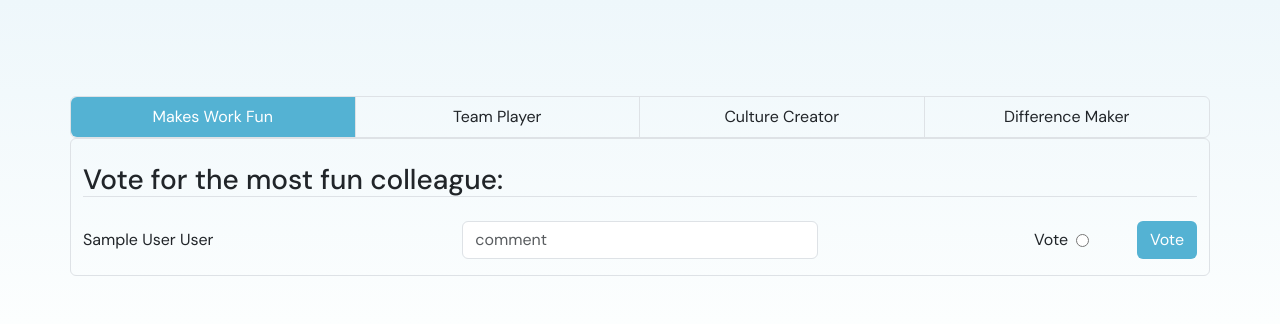
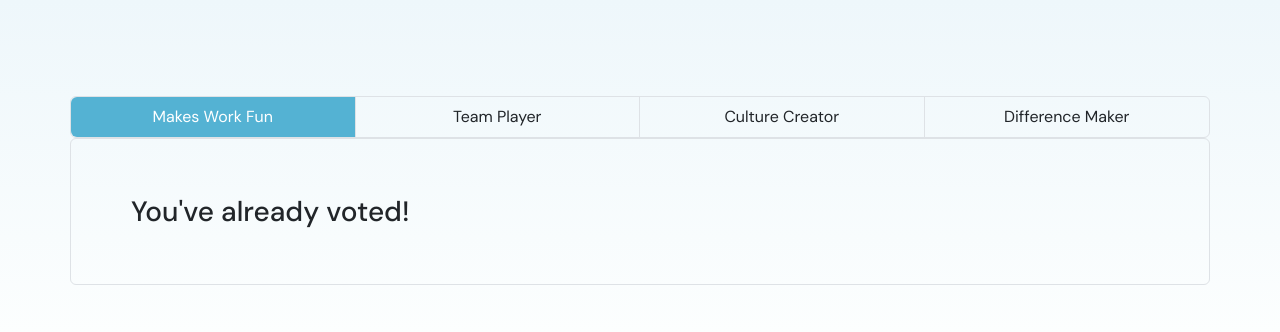
Before and after one commit to Boca77/PABAU-Internship, a PHP site: page /vote.php in a window 1280 px wide. Shown: the part 72-404 px from the top of the page. Run offline with PHP 8.4, Linux system fonts and the light colour scheme; the visitor is signed in with stand-in values (Sample User, id 1); tables that the repository leaves empty or names only in its code hold one stand-in row (values such as "Sample post").

Commit message:
Added vote functionality, connected the index page with vote page and created a vote class to handle vote functionalities

```diff
--- a/classes/User.php
+++ b/classes/User.php
@@ -17,13 +17,13 @@ class User extends Connection
         return $stmt->fetch(PDO::FETCH_ASSOC);
     }
 
-    public function getAllUsers()
+    public function getAllUsersNotLoggedIn()
     {
-        $stmt = $this->connection->prepare('SELECT * FROM users');
+        $stmt = $this->connection->prepare('SELECT * FROM users WHERE id != :id');
+        $stmt->bindParam(':id', $this->id);
         $stmt->execute();
         return $stmt->fetchAll(PDO::FETCH_ASSOC);
     }
-
 
     public function getUserId($email)
     {
@@ -50,4 +50,12 @@ class User extends Connection
         $stmt->bindParam(':password', $credentials['password']);
         $stmt->execute();
     }
+
+    public function checkUserVotes()
+    {
+        $stmt = $this->connection->prepare('SELECT category_id FROM user_vote WHERE voter_id = :id');
+        $stmt->bindParam(':id', $this->id);
+        $stmt->execute();
+        return $stmt->fetchAll(PDO::FETCH_ASSOC);
+    }
 }
--- a/js/vote.js
+++ b/js/vote.js
@@ -8,7 +8,19 @@ const TPBox = $("#TP-box");
 const CCBox = $("#CC-box");
 const DMBox = $("#DM-box");
 
-toggleMWF();
+if (sessionStorage.getItem("category") === null) {
+  sessionStorage.setItem("category", "MWF");
+}
+
+if (sessionStorage.getItem("category") === "MWF") {
+  toggleMWF();
+} else if (sessionStorage.getItem("category") === "TP") {
+  toggleTP();
+} else if (sessionStorage.getItem("category") === "CC") {
+  toggleCC();
+} else if (sessionStorage.getItem("category") === "DM") {
+  toggleDM();
+}
 
 MWF.on("click", toggleMWF);
 TP.on("click", toggleTP);
@@ -16,24 +28,28 @@ CC.on("click", toggleCC);
 DM.on("click", toggleDM);
 
 function toggleMWF() {
+  sessionStorage.setItem("category", "MWF");
   reset();
   MWF.addClass("active");
   MWFBox.css("display", "block");
 }
 
 function toggleTP() {
+  sessionStorage.setItem("category", "TP");
   reset();
   TP.addClass("active");
   TPBox.css("display", "block");
 }
 
 function toggleCC() {
+  sessionStorage.setItem("category", "CC");
   reset();
   CC.addClass("active");
   CCBox.css("display", "block");
 }
 
 function toggleDM() {
+  sessionStorage.setItem("category", "DM");
   reset();
   DM.addClass("active");
   DMBox.css("display", "block");
--- a/vote.php
+++ b/vote.php
@@ -5,7 +5,9 @@ include_once __DIR__ . '/classes/User.php';
 session_start();
 $getUser = new User($_SESSION['userId'] ?? '');
 $user = $getUser->getUser();
-$users = $getUser->getAllUsers();
+$users = $getUser->getAllUsersNotLoggedIn();
+$userVotes = $getUser->checkUserVotes();
+$categoryIds = array_column($userVotes, 'category_id');
 
 ?>
 
@@ -44,6 +46,8 @@ $users = $getUser->getAllUsers();
     <main class="pt-5 background-gradient">
 
         <div class="container py-5">
+
+            <!-- categories tabs  -->
             <div class="row d-flex justify-content-center">
                 <div class="border rounded px-0">
                     <div class="d-flex text-center">
@@ -62,101 +66,118 @@ $users = $getUser->getAllUsers();
                     </div>
                 </div>
             </div>
+            <!-- categories -->
             <div class="row">
                 <div class="col-12 py-2 border pb-0 rounded">
+
+                    <!-- Makes Work Fun section  -->
                     <div id="MWF-box">
+                        <?php if (in_array(1, $categoryIds)) : ?>
+                            <h3 class="p-5">You've already voted!</h3>
+                        <?php else : ?>
                             <h3 class="mt-3 border-bottom">Vote for the most fun colleague: </h3>
                             <?php foreach ($users as $index => $user) : ?>
-                            <form action="" method="POST">
+                                <form action="./scripts/vote.php" method="POST">
                                     <div class="row align-items-center py-3 <?= ($index === array_key_last($users)) ? 'border-bottom-0' : 'border-bottom' ?>">
                                         <div class="col-4">
                                             <p class="mb-0"><?= $user['name'] ?> <?= $user['surname'] ?></p>
                                         </div>
                                         <div class="col-4 text-center">
-                                        <input type="text" placeholder="comment" name="comment" class="w-100 form-control">
+                                            <input type="text" placeholder="comment" name="comment" required class="w-100 form-control">
                                         </div>
-                                    <div class="col-4 d-flex justify-content-end gap-5 align-items-center
-                                ">
+                                        <div class="col-4 d-flex justify-content-center gap-5 align-items-center">
                                             <div class="d-flex align-items-center gap-2">
-                                            <label for="MWF-vote-<?= $user['id'] ?>">Vote</label>
-                                            <input type="radio" name="vote" id="MWF-vote-<?= $user['id'] ?>" value="<?= $user['id'] ?>">
+                                                <input type="hidden" value="1" name="category_id">
                                             </div>
-                                        <button class="btn">Vote</button>
+                                            <button name="nominee_id" value="<?= $user['id'] ?>" class="btn">Vote</button>
                                         </div>
                                     </div>
                                 </form>
                             <?php endforeach; ?>
+                        <?php endif; ?>
                     </div>
+
+                    <!-- Team Player section -->
                     <div id="TP-box">
+                        <?php if (in_array(2, $categoryIds)) : ?>
+                            <h3 class="p-5">You've already voted!</h3>
+                        <?php else : ?>
                             <h3 class="mt-3 border-bottom">Vote for the best team player: </h3>
                             <?php foreach ($users as $index => $user) : ?>
-                            <form action="" method="POST">
+                                <form action="./scripts/vote.php" method="POST">
                                     <div class="row align-items-center py-3 <?= ($index === array_key_last($users)) ? 'border-bottom-0' : 'border-bottom' ?>">
                                         <div class="col-4">
                                             <p class="mb-0"><?= $user['name'] ?> <?= $user['surname'] ?></p>
                                         </div>
                                         <div class="col-4 text-center">
-                                        <input type="text" placeholder="comment" name="comment" class="w-100 form-control">
+                                            <input type="text" placeholder="comment" name="comment" required class="w-100 form-control">
                                         </div>
-                                    <div class="col-4 d-flex justify-content-end gap-5 align-items-center
-                                ">
+                                        <div class="col-4 d-flex justify-content-center gap-5 align-items-center">
                                             <div class="d-flex align-items-center gap-2">
-                                            <label for="TP-vote-<?= $user['id'] ?>">Vote</label>
-                                            <input type="radio" name="vote" id="TP-vote-<?= $user['id'] ?>" value="<?= $user['id'] ?>">
+                                                <input type="hidden" value="2" name="category_id">
                                             </div>
-                                        <button class="btn">Vote</button>
-
+                                            <button name="nominee_id" value="<?= $user['id'] ?>" class="btn">Vote</button>
                                         </div>
                                     </div>
                                 </form>
                             <?php endforeach; ?>
+                        <?php endif; ?>
                     </div>
+
+                    <!-- Culture Creator section  -->
                     <div id="CC-box">
+                        <?php if (in_array(3, $categoryIds)) : ?>
+                            <h3 class="p-5">You've already voted!</h3>
+                        <?php else : ?>
                             <h3 class="mt-3 border-bottom">Vote for the best culture creator: </h3>
                             <?php foreach ($users as $index => $user) : ?>
-                            <form action="" method="POST">
+                                <form action="./scripts/vote.php" method="POST">
                                     <div class="row align-items-center py-3 <?= ($index === array_key_last($users)) ? 'border-bottom-0' : 'border-bottom' ?>">
                                         <div class="col-4">
                                             <p class="mb-0"><?= $user['name'] ?> <?= $user['surname'] ?></p>
                                         </div>
                                         <div class="col-4 text-center">
-                                        <input type="text" placeholder="comment" name="comment" class="w-100 form-control">
+                                            <input type="text" placeholder="comment" name="comment" required class="w-100 form-control">
                                         </div>
-                                    <div class="col-4 d-flex justify-content-end gap-5 align-items-center
-                                ">
+                                        <div class="col-4 d-flex justify-content-center gap-5 align-items-center">
                                             <div class="d-flex align-items-center gap-2">
-                                            <label for="CC-vote-<?= $user['id'] ?>">Vote</label>
-                                            <input type="radio" name="vote" id="CC-vote-<?= $user['id'] ?>" value="<?= $user['id'] ?>">
+                                                <input type="hidden" value="3" name="category_id">
                                             </div>
-                                        <button class="btn">Vote</button>
-
+                                            <button name="nominee_id" value="<?= $user['id'] ?>" class="btn">Vote</button>
                                         </div>
                                     </div>
                                 </form>
                             <?php endforeach; ?>
+                        <?php endif; ?>
                     </div>
+
+                    <!-- Difference Maker section -->
                     <div id="DM-box">
+                        <?php if (in_array(4, $categoryIds)) : ?>
+                            <h3 class="p-5">You've already voted!</h3>
+                        <?php else : ?>
                             <h3 class="mt-3 border-bottom">Vote for the best difference maker: </h3>
                             <?php foreach ($users as $index => $user) : ?>
-                            <form action="" method="POST">
+                                <form action="./scripts/vote.php" method="POST">
                                     <div class="row align-items-center py-3 <?= ($index === array_key_last($users)) ? 'border-bottom-0' : 'border-bottom' ?>">
                                         <div class="col-4">
                                             <p class="mb-0"><?= $user['name'] ?> <?= $user['surname'] ?></p>
                                         </div>
                                         <div class="col-4 text-center">
-                                        <input type="text" placeholder="comment" name="comment" class="w-100 form-control">
+                                            <input type="text" placeholder="comment" name="comment" required class="w-100 form-control">
                                         </div>
-                                    <div class="col-4 d-flex justify-content-end gap-5 align-items-center
-                                ">
+                                        <div class="col-4 d-flex justify-content-center gap-5 align-items-center">
                                             <div class="d-flex align-items-center gap-2">
-                                            <label for="DM-vote-<?= $user['id'] ?>">Vote</label>
-                                            <input type="radio" name="vote" id="DM-vote-<?= $user['id'] ?>" value="<?= $user['id'] ?>">
+                                                <input type="hidden" value="4" name="category_id">
                                             </div>
-                                        <button class="btn">Vote</button>
+                                            <button name="nominee_id" value="<?= $user['id'] ?>" class="btn">Vote</button>
                                         </div>
                                     </div>
                                 </form>
                             <?php endforeach; ?>
+                        <?php endif; ?>
+                    </div>
+
                 </div>
             </div>
         </div>
```
Also changed, not shown: classes/Vote.php (added, +22 -0 lines), scripts/vote.php (added, +33 -0 lines). Lines whose indentation alone changed are shown as unchanged.
